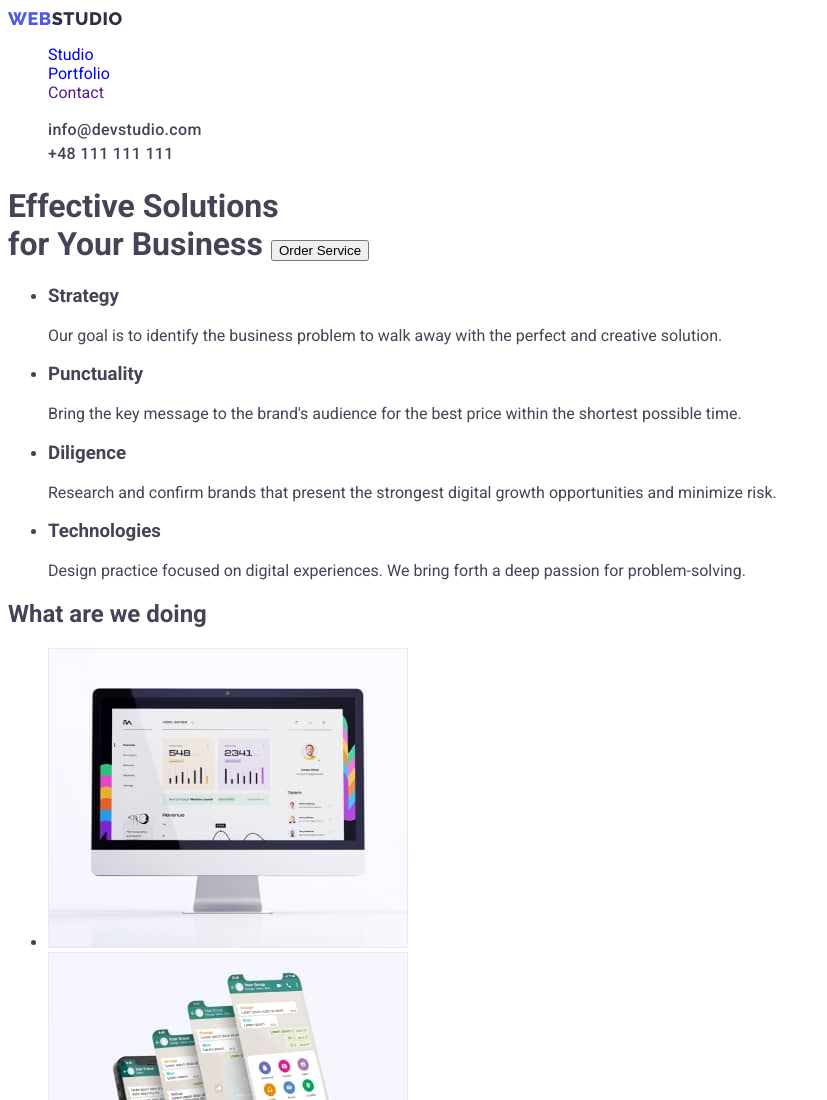
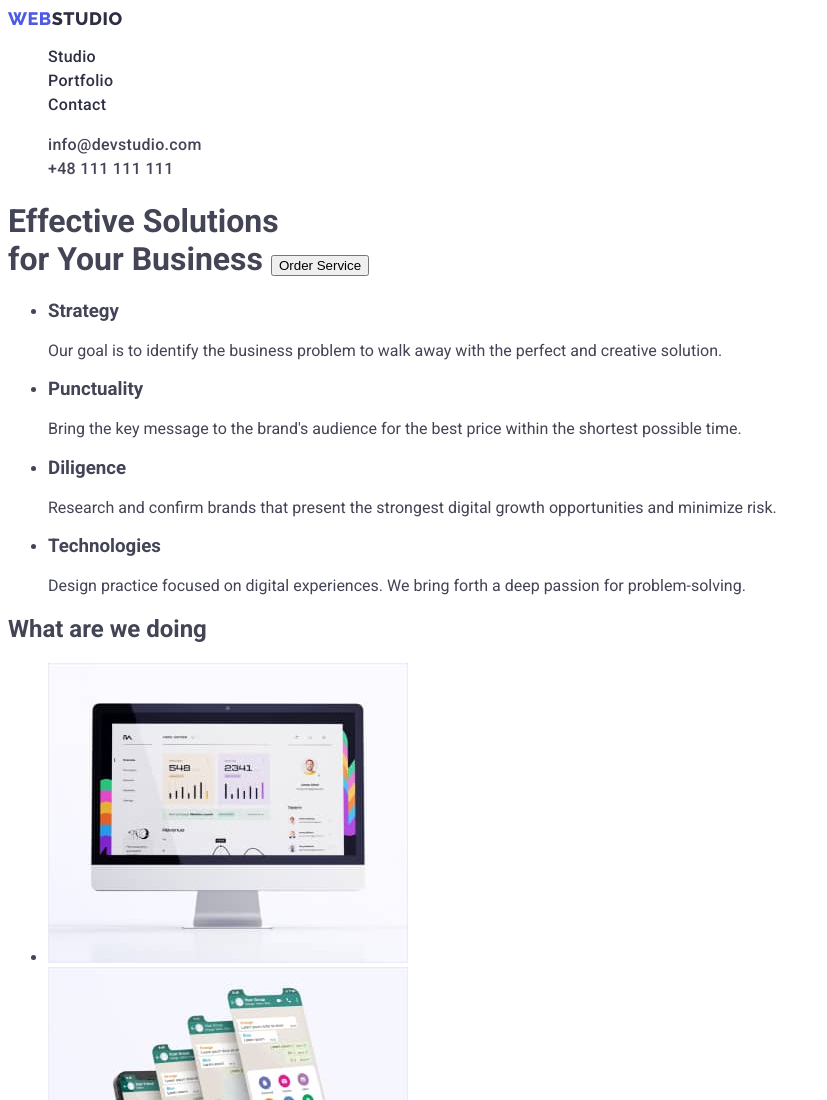
Before and after one commit to SylwiaMatusikSlomka/goit-markup-hw-02, a plain HTML site: page index.html in a window 1280 px wide. Shown: the top 1100 px of the page, without its empty margins (0-827 px from the left). Drawn offline with Linux system fonts and the light colour scheme.

Commit message:
Add .list-link in css

```diff
--- a/css/styles.css
+++ b/css/styles.css
@@ -51,6 +51,14 @@ body {
     list-style: none;
 }
 
+.list-link {
+    font-weight: 500;
+    font-size: 16px;
+    line-height: 1.5;
+    letter-spacing: 0.02em;
+    color: var(--navy-blue);
+}
+
 .address-component {
     font-weight: 500;
     font-size: 16px;
@@ -62,10 +70,6 @@ body {
 .address {
     font-style: normal;
 }
-
-
-/*
-} */
 
 .footer {
     background-color: var(--navy-blue);
```
